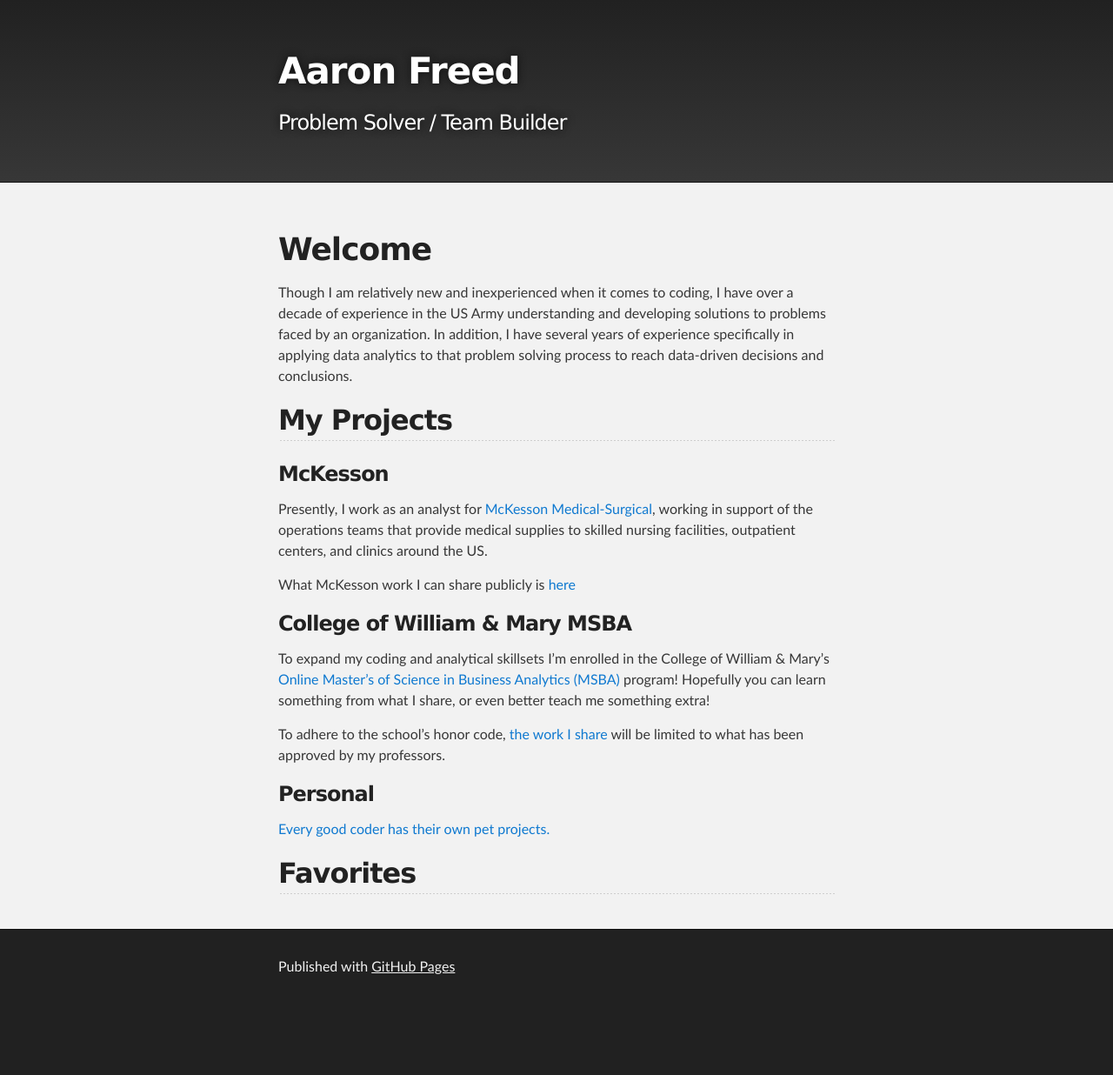
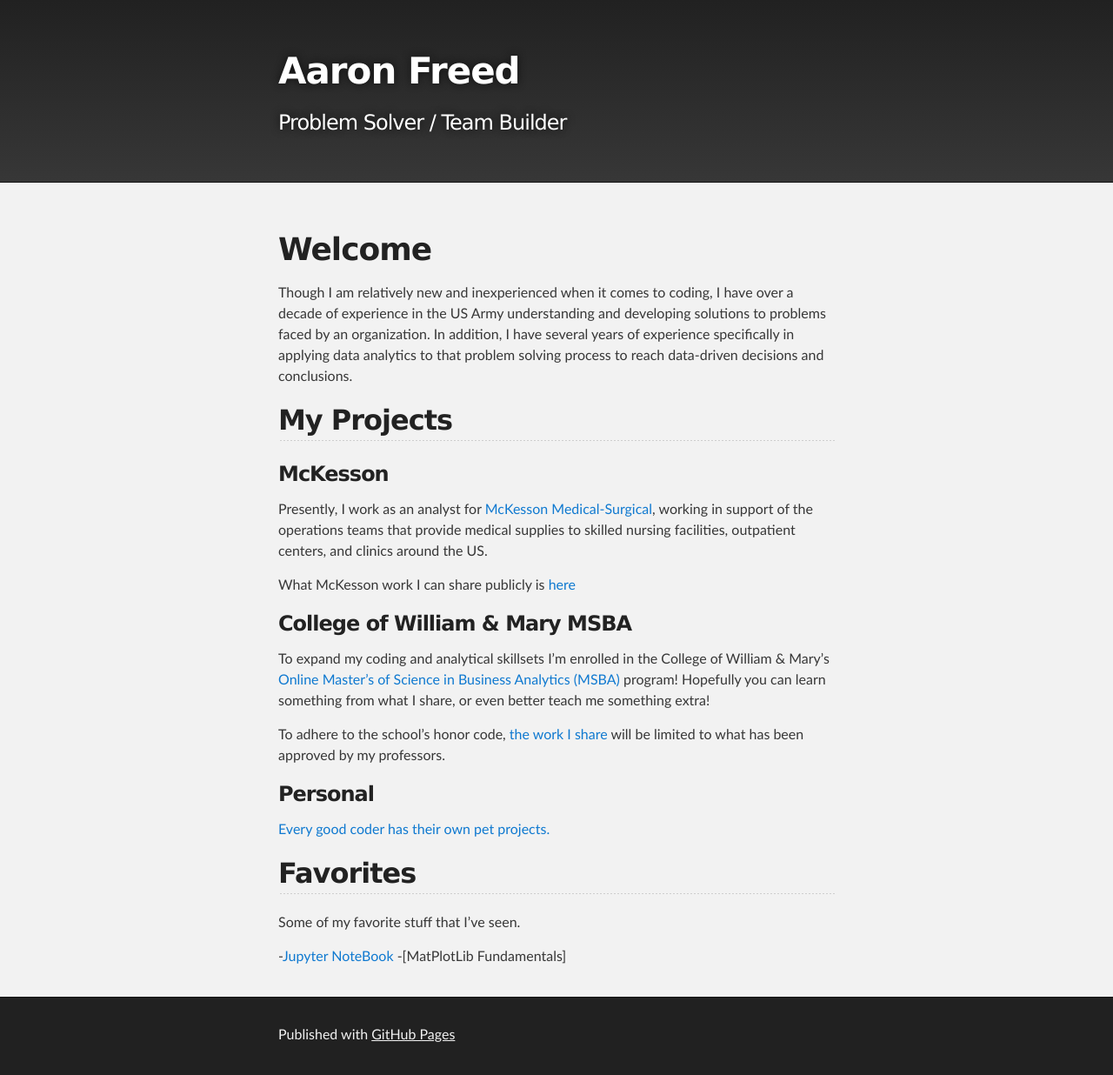
Before and after one commit to aaronfreed42/aaronfreed42.github.io, a Jekyll site: the page built from index.md, in a window 1280 px wide. Shown: the whole page at 87% size. Built offline with Jekyll 4.4.1, drawn with Linux system fonts in a browser that asks for light colours; our own code applies the rules of GitHub Pages for plain Markdown files; before the commit the page ends 1158 px from its top, so only the background shows below that.

Commit message:
Update index.md

```diff
--- a/index.md
+++ b/index.md
@@ -23,3 +23,7 @@ To adhere to the school's honor code, [the work I share](/MSBA/index.md) will be
 [Every good coder has their own pet projects.](/personal/index.md)
 
 ## Favorites
+Some of my favorite stuff that I've seen.
+
+-[Jupyter NoteBook](GitHub.ipynb)
+-[MatPlotLib Fundamentals]
```
